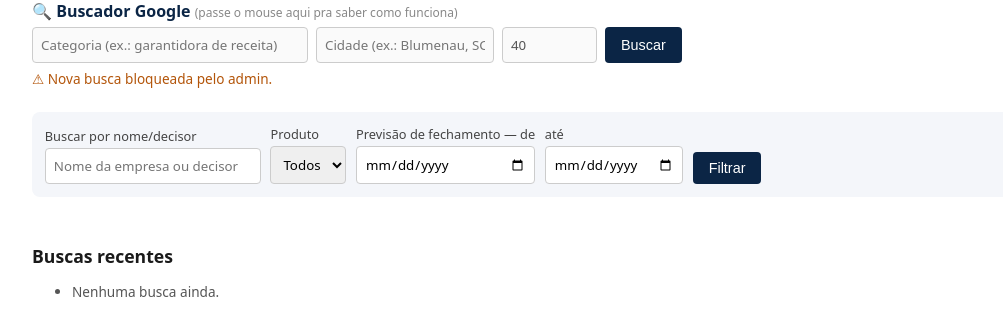
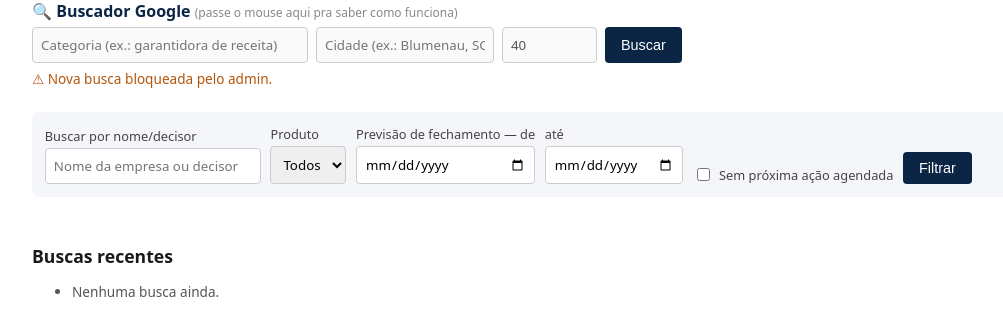
Before and after one commit to engenhariadeclientes/prospeccao-engenhariadeclientes, a FastAPI app: template app/templates/kanban.html in a window 1280 px wide. Shown: the top 336 px of the page, without its empty margins (58-1061 px from the left). Run offline with FastAPI, Linux system fonts and the light colour scheme; the template is opened without the code that fills it, so the values that code supplies are empty.

Commit message:
Traz próxima ação pendente pra frente: card, detalhe do negócio e admin
- Kanban: cada card mostra a próxima tarefa agendada (ou avisa "sem ação
  agendada" se o negócio está aberto e não tem nada marcado)
- Detalhe do negócio: banner no topo com a próxima ação e botão de concluir
  direto, sem precisar procurar na linha do tempo
- Filtro "Sem próxima ação agendada" no funil
- Admin: alerta com o total de negócios abertos sem próxima ação, com link
  direto pra ver quais são

```diff
--- a/app/main.py
+++ b/app/main.py
@@ -141,6 +141,7 @@ def funil(
     produto_id: str = "",
     prazo_de: str = "",
     prazo_ate: str = "",
+    sem_acao: str = "",
 ):
     redirect = exigir_login(request)
     if redirect:
@@ -181,6 +182,12 @@ def funil(
         condicoes.append("p.previsao_fechamento <= %s")
         parametros.append(prazo_ate)
 
+    if sem_acao:
+        condicoes.append(
+            "NOT EXISTS (SELECT 1 FROM atividades a WHERE a.prospect_id = p.id "
+            "AND a.tipo = 'tarefa' AND a.concluida = FALSE)"
+        )
+
     where_sql = ("WHERE " + " AND ".join(condicoes)) if condicoes else ""
 
     with get_connection() as conn:
@@ -189,9 +196,16 @@ def funil(
 
         prospects = conn.execute(
             f"""
-            SELECT p.*, c.nome AS consultor_nome, pr.nome AS produto_nome FROM prospects p
+            SELECT p.*, c.nome AS consultor_nome, pr.nome AS produto_nome,
+                   pa.nota AS proxima_acao_nota, pa.data_agendada AS proxima_acao_data
+            FROM prospects p
             LEFT JOIN consultores c ON c.id = p.consultor_id
             LEFT JOIN produtos pr ON pr.id = p.produto_id
+            LEFT JOIN LATERAL (
+                SELECT nota, data_agendada FROM atividades a
+                WHERE a.prospect_id = p.id AND a.tipo = 'tarefa' AND a.concluida = FALSE
+                ORDER BY a.data_agendada ASC NULLS LAST LIMIT 1
+            ) pa ON TRUE
             {where_sql}
             ORDER BY p.criado_em DESC
             """,
@@ -232,6 +246,7 @@ def funil(
         "produto_id": produto_id,
         "prazo_de": prazo_de,
         "prazo_ate": prazo_ate,
+        "sem_acao": sem_acao,
         "fila_pendente": fila_pendente,
         "busca_liberada": busca_liberada,
     })
@@ -439,6 +454,14 @@ def prospect_detalhe(request: Request, prospect_id: int):
             """,
             (prospect_id,),
         ).fetchall()
+        proxima_acao = conn.execute(
+            """
+            SELECT id, nota, data_agendada FROM atividades
+            WHERE prospect_id = %s AND tipo = 'tarefa' AND concluida = FALSE
+            ORDER BY data_agendada ASC NULLS LAST LIMIT 1
+            """,
+            (prospect_id,),
+        ).fetchone()
         consultores = conn.execute("SELECT id, nome FROM consultores ORDER BY nome").fetchall()
         produtos = conn.execute("SELECT id, nome FROM produtos ORDER BY nome").fetchall()
         motivos_perda = conn.execute("SELECT id, nome FROM motivos_perda ORDER BY nome").fetchall()
@@ -462,6 +485,7 @@ def prospect_detalhe(request: Request, prospect_id: int):
     contexto.update({
         "prospect": prospect,
         "timeline": timeline,
+        "proxima_acao": proxima_acao,
         "consultores": consultores,
         "produtos": produtos,
         "motivos_perda": motivos_perda,
@@ -844,6 +868,17 @@ def admin_dashboard(request: Request):
         ).fetchall()
         por_temperatura = {row["temperatura"]: row for row in por_temperatura}
 
+        sem_proxima_acao = conn.execute(
+            """
+            SELECT COUNT(*) AS total FROM prospects p
+            WHERE p.status NOT IN ('ganho', 'perdido')
+                  AND NOT EXISTS (
+                      SELECT 1 FROM atividades a
+                      WHERE a.prospect_id = p.id AND a.tipo = 'tarefa' AND a.concluida = FALSE
+                  )
+            """
+        ).fetchone()["total"]
+
         contexto = _contexto_base(request, conn)
 
     contexto.update({
@@ -860,6 +895,7 @@ def admin_dashboard(request: Request):
         "por_canal_aquisicao": por_canal_aquisicao,
         "por_categoria_aquisicao": por_categoria_aquisicao,
         "por_temperatura": por_temperatura,
+        "sem_proxima_acao": sem_proxima_acao,
     })
     return templates.TemplateResponse("admin.html", contexto)
 
--- a/app/templates/kanban.html
+++ b/app/templates/kanban.html
@@ -19,6 +19,8 @@
   .prospect-card .nome { font-weight: 600; display: block; margin-bottom: .2rem; }
   .prospect-card .meta { color: #666; font-size: .8rem; margin-bottom: .4rem; }
   .prospect-card .valor { color: var(--navy); font-weight: 600; }
+  .prospect-card .proxima-acao { color: #b3550a; }
+  .prospect-card .sem-acao { color: #c01c28; }
   .prospect-card a { font-size: .8rem; }
   .prospect-card button.assumir { font-size: .75rem; padding: .2rem .5rem; margin-left: .4rem; }
   .buscas-recentes { font-size: .85rem; color: #555; }
@@ -69,6 +71,10 @@
   <label>até
     <input type="date" name="prazo_ate" value="{{ prazo_ate }}">
   </label>
+  <label style="flex-direction:row; align-items:center; gap:.4rem;">
+    <input type="checkbox" name="sem_acao" value="1" {{ 'checked' if sem_acao else '' }} onchange="this.form.submit()">
+    Sem próxima ação agendada
+  </label>
   {% if consultor.is_admin %}
   <label>Ver funil de
     <select name="ver_select" onchange="document.querySelector('input[name=ver]').value=this.value; this.form.submit()">
@@ -81,7 +87,7 @@
   </label>
   {% endif %}
   <button type="submit">Filtrar</button>
-  {% if q or produto_id or prazo_de or prazo_ate %}<a href="/?ver={{ ver }}" class="botao secundario">Limpar filtros</a>{% endif %}
+  {% if q or produto_id or prazo_de or prazo_ate or sem_acao %}<a href="/?ver={{ ver }}" class="botao secundario">Limpar filtros</a>{% endif %}
 </form>
 
 <div class="board">
@@ -97,6 +103,11 @@
       {% if p.produto_nome %}<span class="meta">🎯 {{ p.produto_nome }}</span>{% endif %}
       {% if p.valor_orcamento %}<span class="meta valor">R$ {{ '%.2f'|format(p.valor_orcamento)|replace('.', ',') }}</span>{% endif %}
       {% if p.temperatura %}<span class="meta temperatura">{{ temperatura_label[p.temperatura] }}</span>{% endif %}
+      {% if p.proxima_acao_nota or p.proxima_acao_data %}
+      <span class="meta proxima-acao">📅 {{ p.proxima_acao_nota or 'Próxima ação' }}{% if p.proxima_acao_data %} — {{ p.proxima_acao_data.strftime('%d/%m %H:%M') }}{% endif %}</span>
+      {% elif status not in ('ganho', 'perdido') %}
+      <span class="meta sem-acao">⚠ Sem próxima ação agendada</span>
+      {% endif %}
       <span class="meta">Entrou em {{ p.criado_em.strftime('%d/%m/%Y') }}</span>
       <span class="meta">
         {{ p.consultor_nome or 'sem responsável' }}
```
Also changed, not shown: app/templates/admin.html (+7 -0 lines), app/templates/prospect_detalhe.html (+18 -0 lines).
